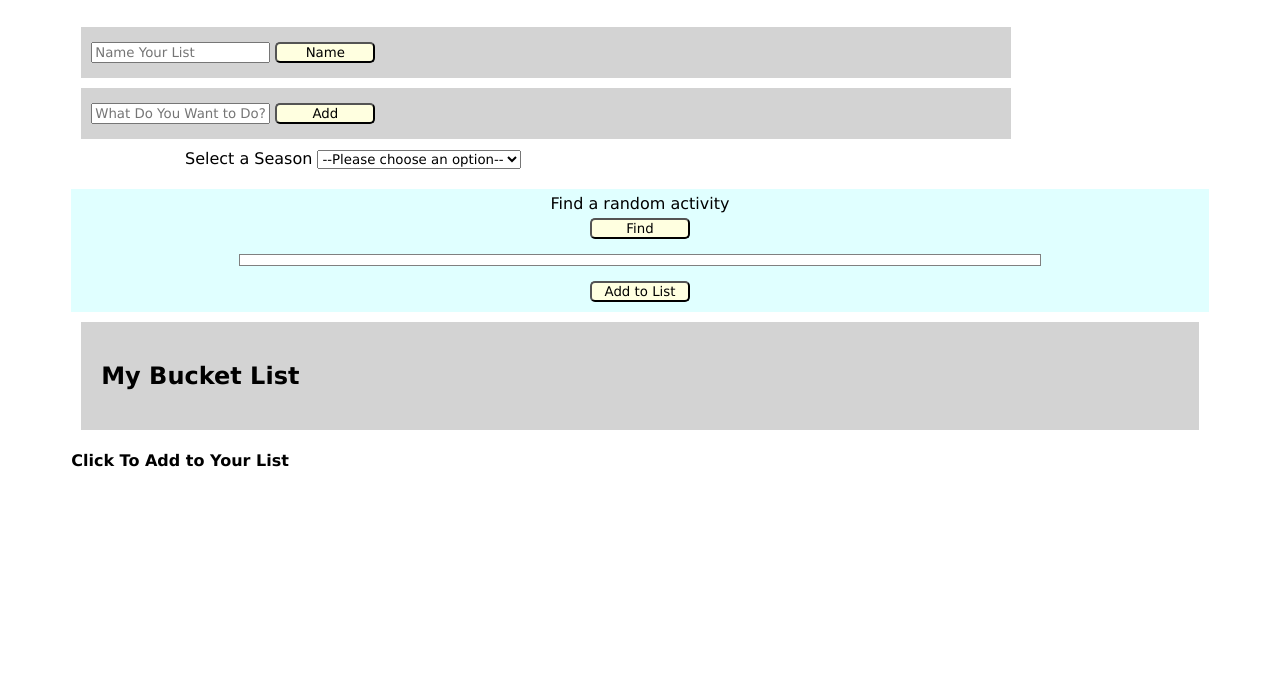
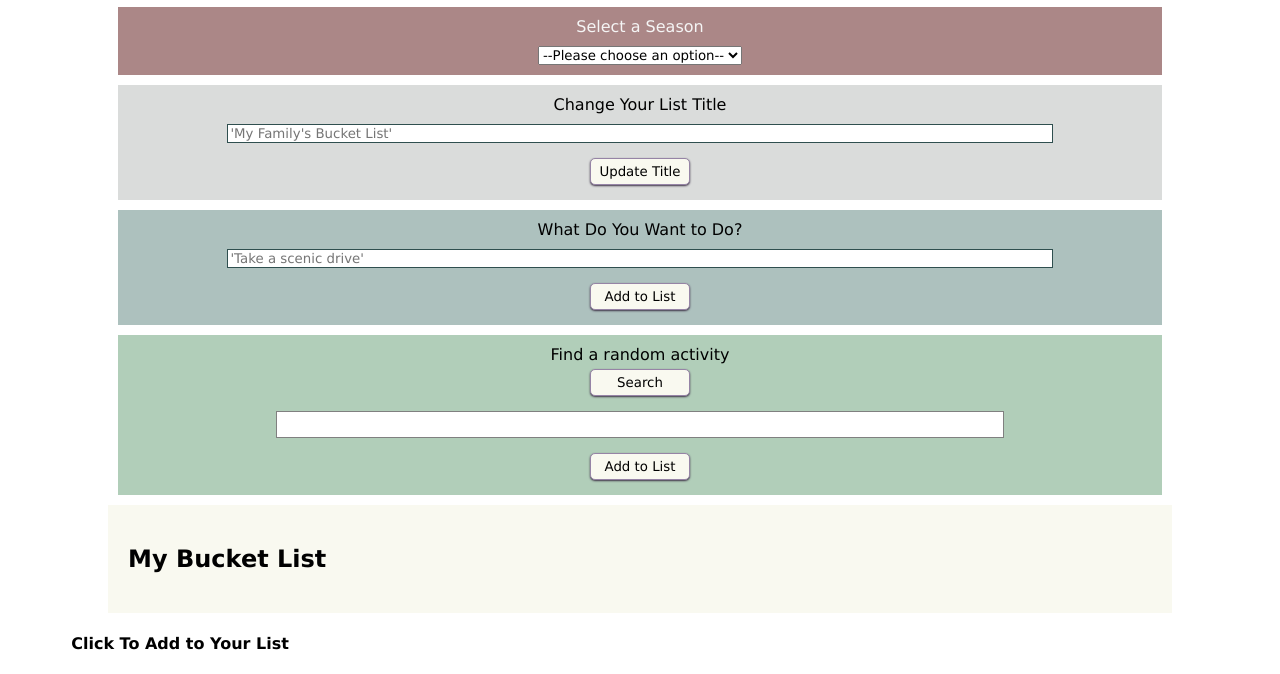
Before and after one commit to Eleanor-Shellstrop/bucket-list, a website with bundled scripts: page index.html in a window 1280 px wide. Shown: the part 219-893 px from the top of the page. Before the commit the page ends 800 px from the top, so only its background shows below. Built offline with nearby package versions, Linux system fonts and the light colour scheme; no server answers.

Commit message:
Start working on design

```diff
--- a/css/style.css
+++ b/css/style.css
@@ -8,7 +8,7 @@
 
 main {
     width: 90%;
-    margin: 30px auto;
+    margin: 10px auto;
     justify-content: center;
 }
 
@@ -45,31 +45,49 @@ header h1 {
 /*----------------------------------------*/
 /*              FORMS                     */
 /*----------------------------------------*/
+form,
+#select,
+#randomize {
+    width: 90%;
+    margin: 10px auto;
+    padding: 10px;
+    display: flex;
+    flex-direction: column;
+    align-items: center;
+    justify-content: center;
+}
+
 form {
+  background-color: #dadcdb;
+}
+
+input {
     width: 80%;
-    margin: 10px;
-    padding: 10px;
-    background-color: lightgray;
+    margin: 10px auto;
+    border: 1px solid darkslategray;
+}
+
+#selectLabel {
+    margin-bottom: 10px;
 }
 
 #select {
-    width: 80%;
-    margin: 0 auto;
+    background-color: #AB8787;
+    color: whitesmoke;
+}
+
+#addActivity {
+    background-color: #ADC1BE;
 }
 
 #randomize {
-    display: flex;
-    flex-direction: column;
-    justify-content: center;
-    align-items: center;
-    margin-top: 20px;
-    padding: 5px;
-    background-color: lightcyan;
+    background-color: #B1CEB9;
 }
 
 
 #randomActivity {
     width: 70%;
+    min-height: 15px;
     margin: 10px;
     padding: 5px;
     background-color: white;
@@ -82,8 +100,11 @@ form {
 button {
     width: 100px;
     margin: 5px 0px;
+    padding: 5px;
     border-radius: 5px;
-    background-color: lightyellow;
+    background-color: #F9F9F0;
+    border: 1px solid #9684A6;
+    box-shadow: 0 1px 2px #3E3347;
 }
 
 .editButton {
@@ -100,10 +121,11 @@ button {
 /*              LIST AREA                 */
 /*----------------------------------------*/
 #listArea {
-    margin: 10px;
+    width: 90%;
+    margin: 10px auto;
     padding: 20px;
     justify-content: center;
-    background-color: lightgray;
+    background-color: #F9F9F0;
 }
 
 #userList {
@@ -112,7 +134,7 @@ button {
 }
 
 .bucketList {
-    min-width: 200px;
+    min-width: 100px;
     min-height: 100px;
     display: flex;
     flex-direction: column;
--- a/index.html
+++ b/index.html
@@ -18,16 +18,8 @@
 
     </header>
     <main>
-        <form id="addTitle">
-            <input type="text" name="title" placeholder="Name Your List">
-            <button type="submit" name="title-submit" value="submit">Name</button>
-        </form>
-        <form id="addActivity">
-            <input type="text" name="activity" placeholder="What Do You Want to Do?">
-            <button type="submit" name="activity-submit" value="submit">Add</button>
-        </form>
         <div id="select">
-            <label for="seasonSelect">Select a Season</label>
+            <label for="seasonSelect" id="selectLabel">Select a Season</label>
             <select id="seasonSelect">
                 <option value="">--Please choose an option--</option>
                 <option value="xmas">Christmas</option>
@@ -37,9 +29,19 @@
                 <option value="fall">Fall</option>
             </select>
         </div>
+        <form id="addTitle">
+            <label for="title-submit">Change Your List Title</label>
+            <input type="text" name="title" placeholder="'My Family's Bucket List'">
+            <button type="submit" name="title-submit" value="submit">Update Title</button>
+        </form>
+        <form id="addActivity">
+            <label for="activity-submit">What Do You Want to Do?</label>
+            <input type="text" name="activity" placeholder="'Take a scenic drive'">
+            <button type="submit" name="activity-submit" value="submit">Add to List</button>
+        </form>
         <div id="randomize">
             <label for="random-submit">Find a random activity</label>
-            <button id="randomButton" name="random-submit" value="submit">Find</button>
+            <button id="randomButton" name="random-submit" value="submit">Search</button>
             <div id="randomActivity"></div>
             <button id="randomAddToListButton">Add to List</button>
         </div>
```
Also changed, not shown: 1 other file.
